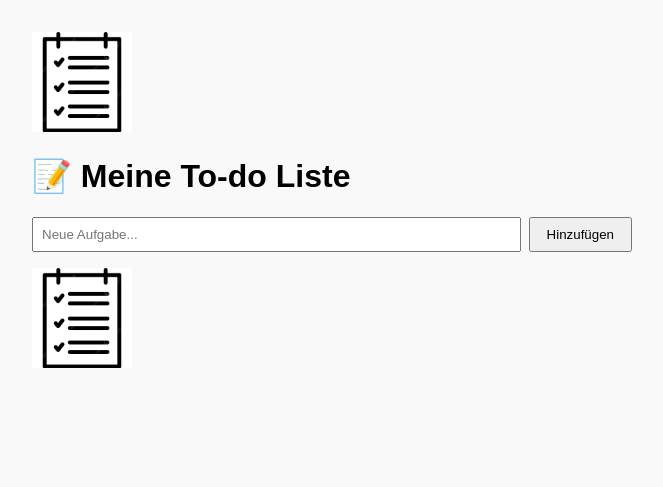
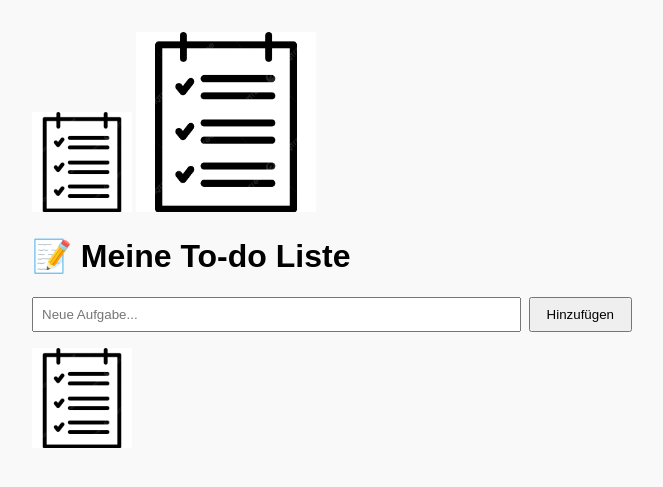
Before and after one commit to LaurentPramhas/ITPToDo, a website built with Parcel: page index.html in a window 1280 px wide. Shown: the whole page, without its empty margins (308-971 px from the left). Built offline with nearby package versions, Linux system fonts and the light colour scheme.

Commit message:
normales bild hinzufügen

```diff
--- a/index.html
+++ b/index.html
@@ -7,6 +7,7 @@
   </head>
   <body>
     <main>
+      <img src="./src/img/list.jpg" width="30%" alt="Logo" />
       <h1>📝 Meine To-do Liste</h1>
       <form id="todo-form">
         <input type="text" id="todo-input" placeholder="Neue Aufgabe..." required />
```
